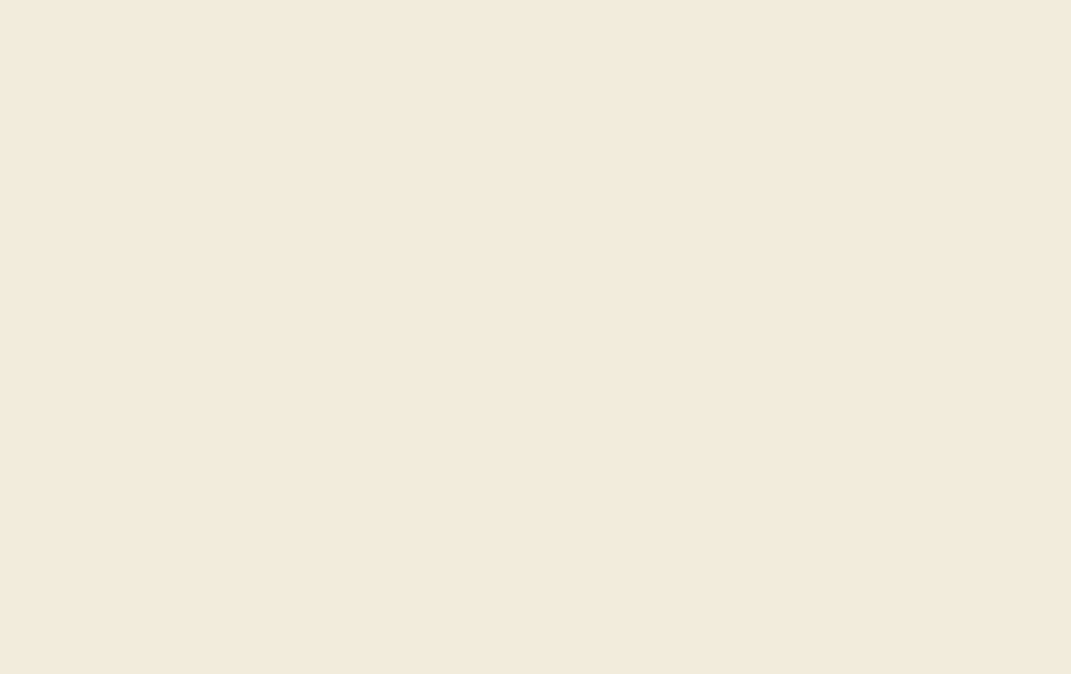
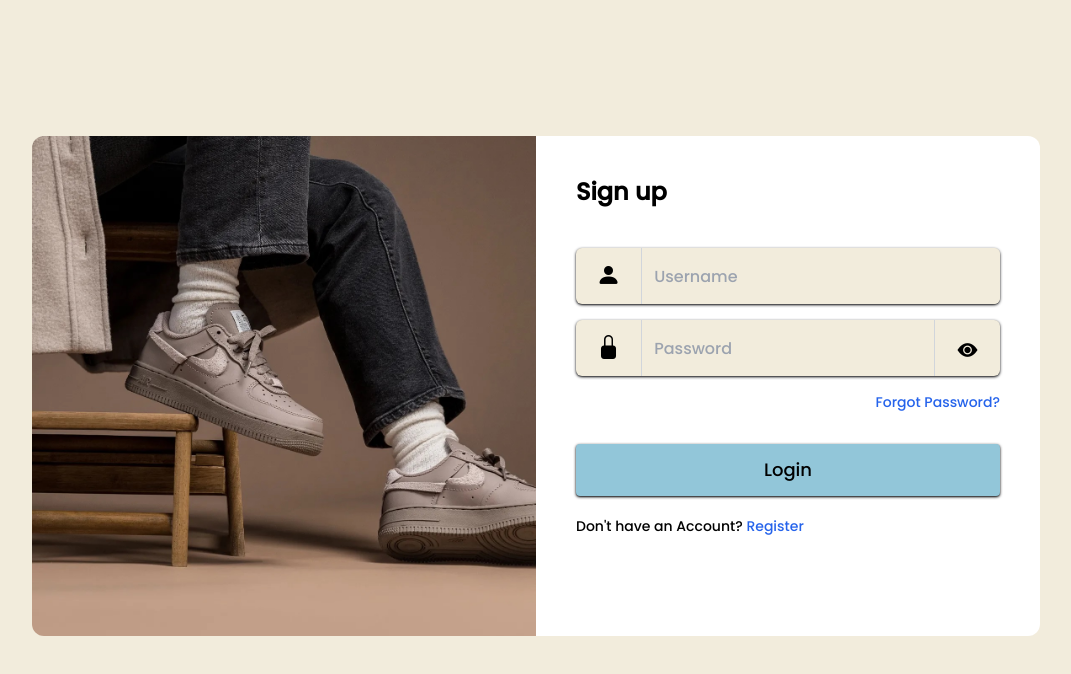
Before and after one commit to kid-us/Shegerlace, a React (Vite) app: page /login in a window 1280 px wide. Before the commit this address had no page. Shown: the top 674 px of the page, without its empty margins (104-1175 px from the left). Built offline with nearby package versions, Linux system fonts and the light colour scheme.

Commit message:
Login Page

```diff
--- a/src/App.css
+++ b/src/App.css
@@ -45,7 +45,7 @@ a:hover {
 }
 
 .btn-bg {
-  background-color: #8aaae5;
+  background-color: #92c6d9;
 }
 
 ::-webkit-scrollbar {
--- a/src/App.tsx
+++ b/src/App.tsx
@@ -2,11 +2,13 @@ import { Route, Routes } from "react-router-dom";
 import "./App.css";
 import "animate.css";
 import Home from "./components/Pages/Home";
+import Login from "./components/Pages/Login";
 
 function App() {
   return (
     <Routes>
       <Route path="/" element={<Home />} />
+      <Route path="/login" element={<Login />} />
     </Routes>
   );
 }
--- a/src/assets/index.ts
+++ b/src/assets/index.ts
@@ -4,5 +4,6 @@ import hero3 from "./hero3.png";
 import hero4 from "./hero4.png";
 import hero5 from "./hero5.png";
 import hero6 from "./hero6.png";
+import account from "./account.jpg";
 
-export { hero1, hero2, hero3, hero4, hero5, hero6 };
+export { hero1, hero2, hero3, hero4, hero5, hero6, account };
--- a/src/components/Pages/Home.tsx
+++ b/src/components/Pages/Home.tsx
@@ -22,8 +22,8 @@ const Home = () => {
           Filter <span className="bi-sliders text-lg ms-1"></span>{" "}
         </button>
       </div>
-      <div className="lg:grid grid-cols-12 gap-x-5 lg:mx-20">
-        <div className="lg:block hidden sticky top-6 self-start col-span-2 border px-2 py-5">
+      <div className="lg:grid grid-cols-12 gap-x-5 lg:px-20">
+        <div className="lg:block border-r border-gray-300 hidden sticky top-6 self-start col-span-2  px-2 my-6">
           <Filter />
         </div>
         <div className="lg:col-span-10 grid lg:grid-cols-3 px-2 py-5 gap-x-5 gap-y-10">
--- /dev/null
+++ b/src/components/Pages/Login.tsx
@@ -0,0 +1,168 @@
+import z from "zod";
+import { FieldValues, useForm } from "react-hook-form";
+import { zodResolver } from "@hookform/resolvers/zod";
+import { useState } from "react";
+import { Link, useNavigate } from "react-router-dom";
+import axios from "axios";
+import baseUrl from "../../services/request";
+import useDocumentTitle from "../../hooks/useDocumentTitle";
+import { account } from "../../assets";
+
+const schema = z.object({
+  password: z.string().min(4, {
+    message: "Password must be at least than 4 chars.",
+  }),
+  username: z
+    .string()
+    .min(3, { message: "Username must be at least than 3 chars." })
+    .regex(/^[A-Za-z0-9 ]+$/, {
+      message: "Username can only contain letters, numbers, and spaces.",
+    }),
+});
+
+type FormData = z.infer<typeof schema>;
+
+const Login = () => {
+  const [title] = useState("Login");
+  useDocumentTitle(title);
+
+  const navigate = useNavigate();
+
+  const [loader, setLoader] = useState<boolean>(false);
+  const [loginError, setLoginError] = useState(false);
+  const [passwordType, setPasswordType] = useState(true);
+
+  const {
+    register,
+    handleSubmit,
+    formState: { errors },
+  } = useForm<FormData>({ resolver: zodResolver(schema) });
+
+  const onSubmit = (data: FieldValues) => {
+    setLoader(true);
+    const logData = {
+      username: data.username,
+      password: data.password,
+    };
+
+    axios
+      .post(`${baseUrl}/auth/login`, logData, {
+        headers: {
+          "Content-Type": "application/json",
+        },
+      })
+      .then((response) => {
+        localStorage.setItem("token", response.data.token);
+        navigate("/");
+      })
+      .catch((error) => {
+        console.log(error);
+        setLoginError(true);
+        setLoader(false);
+      });
+  };
+  return (
+    <div className="bg lg:h-[100dvh] w-full">
+      <div className="container mx-auto flex justify-center align-middle h-auto pt-24">
+        <div className="lg:grid grid-cols-2 lg:w-[80%] w-full lg:px-2 px-2 lg:mt-10">
+          <div className="lg:flex hidden justify-center rounded-l-xl overflow-hidden">
+            <img
+              src={account}
+              alt="Logo"
+              className="object-cover h-[500px] w-full"
+            />
+          </div>
+          <form
+            className="lg:bg-white lg:p-10 py-10 px-6 rounded-r-xl overflow-hidden"
+            onSubmit={handleSubmit(onSubmit)}
+          >
+            <p className="text-2xl font-bold mb-10">Sign up</p>
+            {loginError && (
+              <p className="text-sm text-white mb-5 bg-red-700 rounded ps-2 py-2 text-center bi-heartbreak font-poppins">
+                &nbsp; Invalid username and Password.
+              </p>
+            )}
+            {/* Username */}
+            <div className="lg:bg-primary bg-white rounded-md overflow-hidden lg:mb-4 mb-4 grid grid-cols-13 h-14 shadow shadow-zinc-900">
+              <div className="col-span-2">
+                <p className="bi-person-fill text-2xl text-center pt-3"></p>
+              </div>
+              <div className="col-span-11 border-l border-gray-300 w-full">
+                <input
+                  {...register("username")}
+                  type="text"
+                  name="username"
+                  className={`focus:outline-none px-3 lg:bg-primary md:bg-white bg-white h-full placeholder:text-gray-400 text-md w-full`}
+                  placeholder="Username"
+                />
+              </div>
+            </div>
+            {errors.username && (
+              <p className="text-xs mb-5 text-red-700 rounded ps-1">
+                {errors.username.message}
+              </p>
+            )}
+
+            {/* Password */}
+            <div className="lg:bg-primary bg-white rounded-md lg:mb-4 mb-4 grid grid-cols-13 h-14 shadow shadow-zinc-900">
+              <div className="col-span-2">
+                <p className="bi-lock-fill text-2xl text-center pt-3"></p>
+              </div>
+              <div className="col-span-9 border-l border-gray-300 border-r w-full">
+                <input
+                  {...register("password")}
+                  type={!passwordType ? "text" : "password"}
+                  name="password"
+                  className={`focus:outline-none px-3 lg:bg-primary bg-white h-full placeholder:text-gray-400 text-md w-full`}
+                  placeholder="Password"
+                />
+              </div>
+              <div
+                onClick={() => setPasswordType(!passwordType)}
+                className="col-span-2 cursor-pointer pt-3"
+              >
+                <p
+                  className={` ${
+                    passwordType ? "bi-eye-fill" : "bi-eye-slash-fill"
+                  } text-xl pt-1 text-center`}
+                ></p>
+              </div>
+            </div>
+
+            {errors.password && (
+              <p className="text-xs mb-5 text-red-700 rounded ps-1">
+                {errors.password.message}
+              </p>
+            )}
+
+            <p className="text-sm text-end text-white">
+              <Link to="/request" className="font-poppins text-blue-600">
+                Forgot Password?
+              </Link>
+            </p>
+
+            <div className="mt-8 text-center">
+              {loader ? (
+                <p className="py-3 text-black btn-bg w-full rounded flex justify-center font-poppins text-lg shadow shadow-zinc-950">
+                  <span className="loader rounded"></span>
+                </p>
+              ) : (
+                <button className="py-3 text-black btn-bg w-full rounded font-poppins text-lg shadow shadow-zinc-950">
+                  Login
+                </button>
+              )}
+            </div>
+            <p className="mt-5 text-sm font-poppins">
+              Don't have an Account?{" "}
+              <Link to="/register" className="text-blue-600 font-poppins">
+                Register
+              </Link>
+            </p>
+          </form>
+        </div>
+      </div>
+    </div>
+  );
+};
+
+export default Login;
--- /dev/null
+++ b/src/hooks/useDocumentTitle.tsx
@@ -0,0 +1,9 @@
+import { useLayoutEffect } from "react";
+
+function useDocumentTitle(title: string) {
+  useLayoutEffect(() => {
+    document.title = title;
+  }, [title]);
+}
+
+export default useDocumentTitle;
--- /dev/null
+++ b/src/services/request.tsx
@@ -0,0 +1,2 @@
+const baseUrl = "https://";
+export default baseUrl;
--- a/tailwind.config.js
+++ b/tailwind.config.js
@@ -33,6 +33,9 @@ export default {
         19: "repeat(19, minmax(0, 1fr))",
         20: "repeat(20, minmax(0, 1fr))",
       },
+      colors: {
+        primary: "#f2ecdc",
+      },
     },
   },
   plugins: [],
```
Also changed, not shown: src/assets/account.jpg (added).
